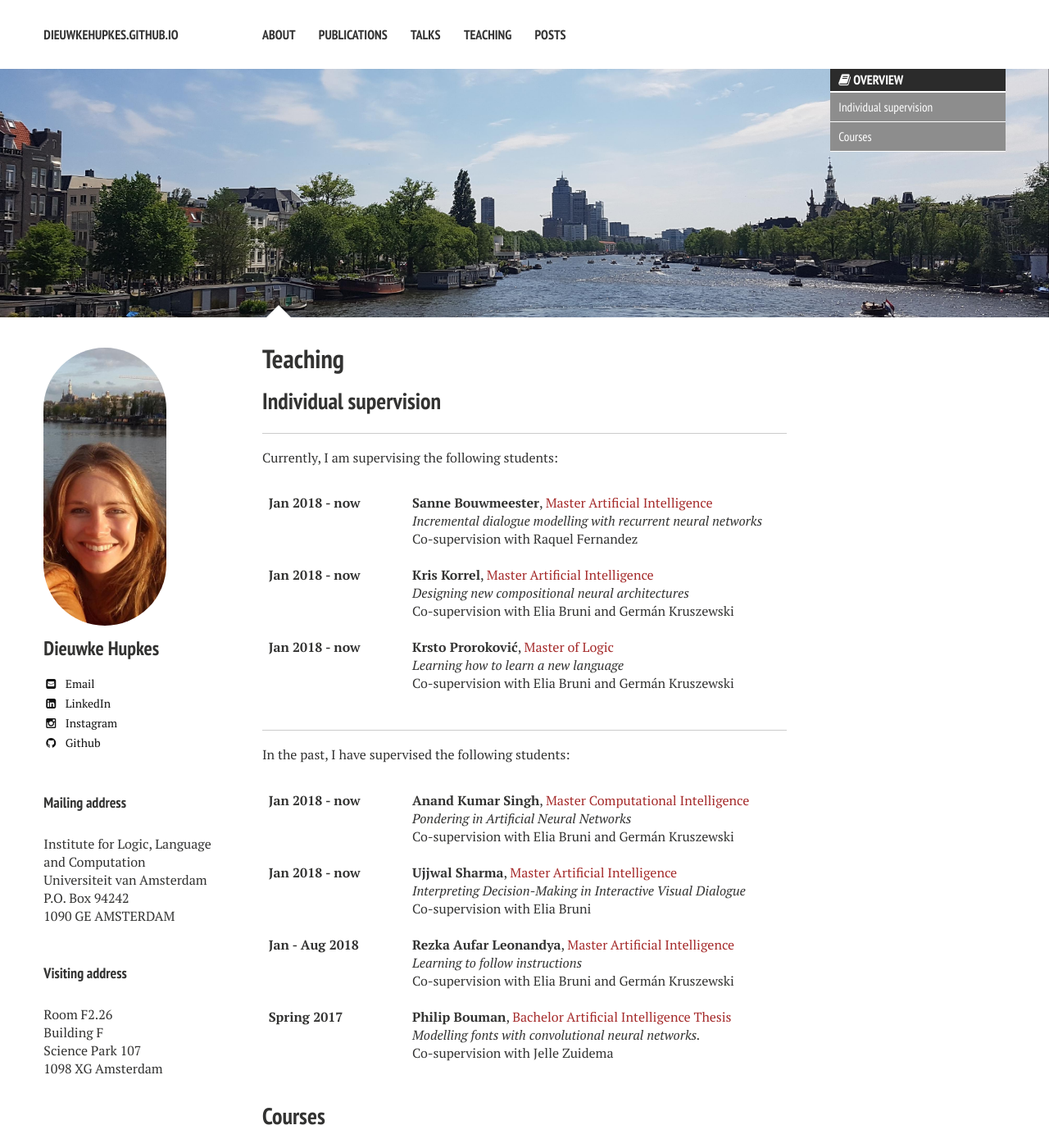
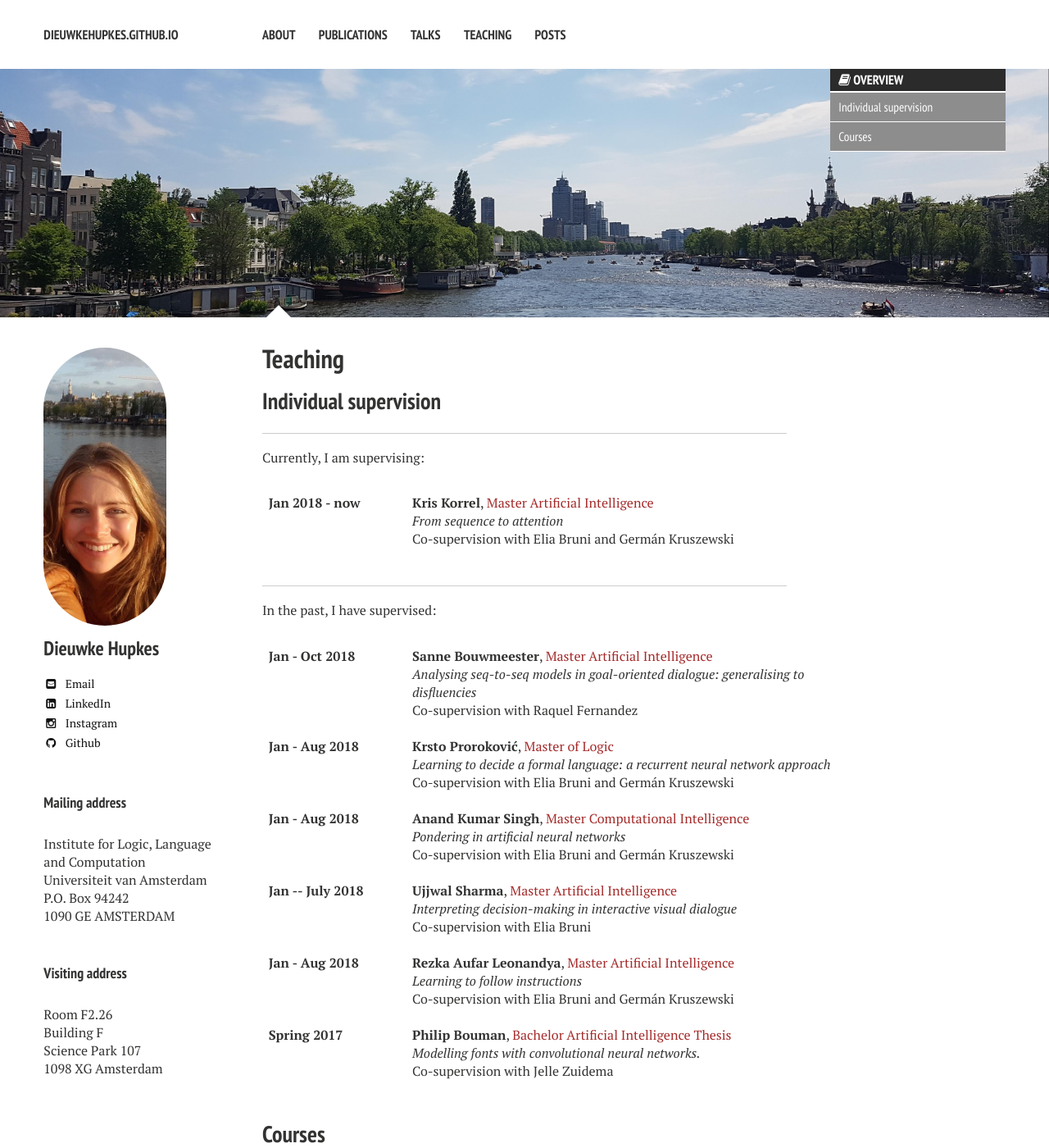
Before and after one commit to dieuwkehupkes/dieuwkehupkes.github.io, a Jekyll site: the page built from teaching.md, in a window 1280 px wide and 1400 px high. Shown: the whole window at 82% size. Built offline with Jekyll 4.4.1, drawn with Linux system fonts in a browser that asks for light colours; nearby versions of some CDN libraries.

Commit message:
Update students

```diff
--- a/teaching.md
+++ b/teaching.md
@@ -45,31 +45,17 @@ image:
 ## Individual supervision
 <hr>
 
-Currently, I am supervising the following students:
+Currently, I am supervising:
 <div id="columns">
     <div class="date column">
         <b>
-        Jan 2018 - now
-        <br><br><br><br>
-        Jan 2018 - now
-        <br><br><br><br>
         Jan 2018 - now
         <br><br>
         </b>
     </div>
     <div class="description column">
-        <b>Sanne Bouwmeester</b>, <font color="brown">Master Artificial Intelligence</font>
-        <br> <i>Incremental dialogue modelling with recurrent neural networks</i>
-        <br> Co-supervision with Raquel Fernandez
-        <br><br>
-
         <b>Kris Korrel</b>, <font color="brown">Master Artificial Intelligence</font>
-        <br><i> Designing new compositional neural architectures</i>
-        <br> Co-supervision with Elia Bruni and Germ&#x00E1;n Kruszewski
-        <br><br>
-
-        <b>Krsto Prorokovi&#x00107;</b>, <font color="brown">Master of Logic</font>
-        <br><i> Learning how to learn a new language</i>
+        <br><i> From sequence to attention</i>
         <br> Co-supervision with Elia Bruni and Germ&#x00E1;n Kruszewski
         <br><br>
 
@@ -77,14 +63,18 @@ Currently, I am supervising the following students:
 </div>
 
 <hr>
-In the past, I have supervised the following students:
+In the past, I have supervised:
 
 <div id="columns">
     <div class="date column">
         <b>
-        Jan 2018 - now
+        Jan - Oct 2018
+        <br><br><br><br><br>
+        Jan - Aug 2018
         <br><br><br><br>
-        Jan 2018 - now
+        Jan - Aug 2018
+        <br><br><br><br>
+        Jan -- July 2018
         <br><br><br><br>
         Jan - Aug 2018
         <br><br><br><br>
@@ -93,13 +83,23 @@ In the past, I have supervised the following students:
         </b>
     </div>
     <div class="description column">
+        <b>Sanne Bouwmeester</b>, <font color="brown">Master Artificial Intelligence</font>
+        <br> <i>Analysing seq-to-seq models in goal-oriented dialogue:
+        generalising to disfluencies</i>
+        <br> Co-supervision with Raquel Fernandez
+        <br><br>
+
+        <b>Krsto Prorokovi&#x00107;</b>, <font color="brown">Master of Logic</font>
+        <br><i> Learning to decide a formal language: a recurrent neural network approach</i>
+        <br> Co-supervision with Elia Bruni and Germ&#x00E1;n Kruszewski
+        <br><br>
         <b>Anand Kumar Singh</b>, <font color="brown">Master Computational Intelligence</font>
-        <br><i> Pondering in Artificial Neural Networks </i>
+        <br><i> Pondering in artificial neural networks </i>
         <br> Co-supervision with Elia Bruni and Germ&#x00E1;n Kruszewski
         <br><br>
 
         <b>Ujjwal Sharma</b>, <font color="brown">Master Artificial Intelligence</font>
-        <br><i> Interpreting Decision-Making in Interactive Visual Dialogue </i>
+        <br><i> Interpreting decision-making in interactive visual dialogue </i>
         <br> Co-supervision with Elia Bruni
         <br><br>
 
```
